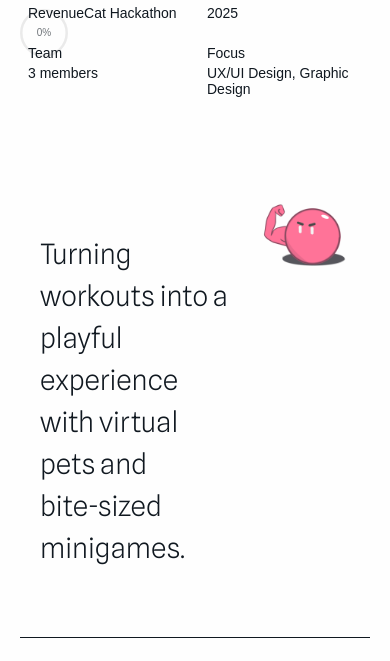
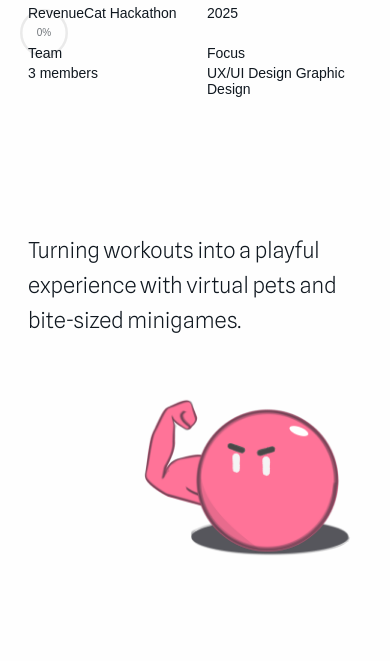
Before and after one commit to daniel-liu01/portfolio, a Next.js app: page /levelup in a window 390 px wide. Shown: the part 767-1428 px from the top of the page. Built offline with nearby package versions, Linux system fonts and the light colour scheme; a web font is replaced by a local one.

Commit message:
update levelup mobile page

```diff
--- a/app/levelup/page.js
+++ b/app/levelup/page.js
@@ -25,7 +25,7 @@ const levelupContent = {
     { label: "Location", value: "RevenueCat Hackathon" },
     { label: "Year", value: "2025" },
     { label: "Team", value: "3 members" },
-    { label: "Focus", value: "UX/UI Design, Graphic Design" },
+    { label: "Focus", value: "UX/UI Design Graphic Design" },
   ],
 };
 
@@ -44,25 +44,24 @@ export default function LevelUpPage() {
           wrapperClassName={styles.scrollFadeWrap}
           visibleClassName={styles.scrollFadeVisible}
         >
-          <Introduction
-            rightContent={
-              <div className={styles.introductionImageWrap}>
+          <section className={styles.levelupIntro}>
+            <div className={styles.levelupIntroContainer}>
+              <h2 className={styles.levelupIntroHeading}>
+                Turning workouts into a playful
+                <br />
+                experience with virtual pets and
+                <br />
+                bite-sized minigames.
+              </h2>
+              <div className={styles.levelupIntroImageRow}>
                 <img
                   src="/levelup/muscle.png"
                   alt="LevelUp pink companion character flexing"
-                  className="introduction-image"
+                  className={styles.levelupIntroImage}
                 />
               </div>
-            }
-          >
-            <>
-              Turning workouts into a playful
-              <br />
-              experience with virtual pets and
-              <br />
-              bite-sized minigames.
-            </>
-          </Introduction>
+            </div>
+          </section>
         </ScrollFade>
         <ScrollFade
           wrapperClassName={styles.scrollFadeWrap}
--- a/app/levelup/page.module.css
+++ b/app/levelup/page.module.css
@@ -21,26 +21,43 @@
   padding-bottom: 0;
 }
 
-/* LevelUp intro: text 2/3, image 1/3, bigger heading (matches screenshot) */
-.main :global(.introduction .introduction-container) {
-  grid-template-columns: 2fr 1fr;
+/* LevelUp intro (stacked): text block on top, image below */
+.levelupIntro {
+  width: 100%;
+  padding: var(--space-60) var(--space-40) 0;
+  background: transparent;
 }
 
-.main :global(.introduction .introduction-heading) {
-  font-size: clamp(1.75rem, 4vw, 2.5rem);
+.levelupIntroContainer {
+  max-width: 1200px;
+  margin: 0 auto;
+  padding: 0 var(--space-40);
+  display: flex;
+  flex-direction: column;
+  gap: var(--space-32);
 }
 
-.main :global(.introduction) {
-  padding-bottom: 0;
+.levelupIntroHeading {
+  font-family: var(--font-sans);
+  font-size: 22px;
+  font-weight: var(--light);
+  line-height: 1.6;
+  color: var(--black);
+  margin: 0;
 }
 
-.introductionImageWrap {
-  max-width: 100%;
-  margin-top: -40px;
+.levelupIntroImageRow {
+  width: 100%;
+  display: flex;
+  justify-content: flex-end;
 }
 
-.introductionImageWrap .introduction-image {
-  width: 100%;
+.levelupIntroImage {
+  width: auto;
+  height: auto;
+  max-width: 240px;
+  display: block;
+  object-fit: contain;
 }
 
 .dividerWrap {
@@ -112,6 +129,18 @@
 }
 
 @media (max-width: 768px) {
+  .levelupIntro {
+    padding: var(--space-40) var(--space-20) 0;
+  }
+
+  .levelupIntroContainer {
+    padding: 0 var(--space-8);
+  }
+
+  .levelupIntroHeading {
+    font-size: 22px;
+  }
+
   .dividerWrap {
     padding: 20px var(--space-20) 60px;
   }
```
